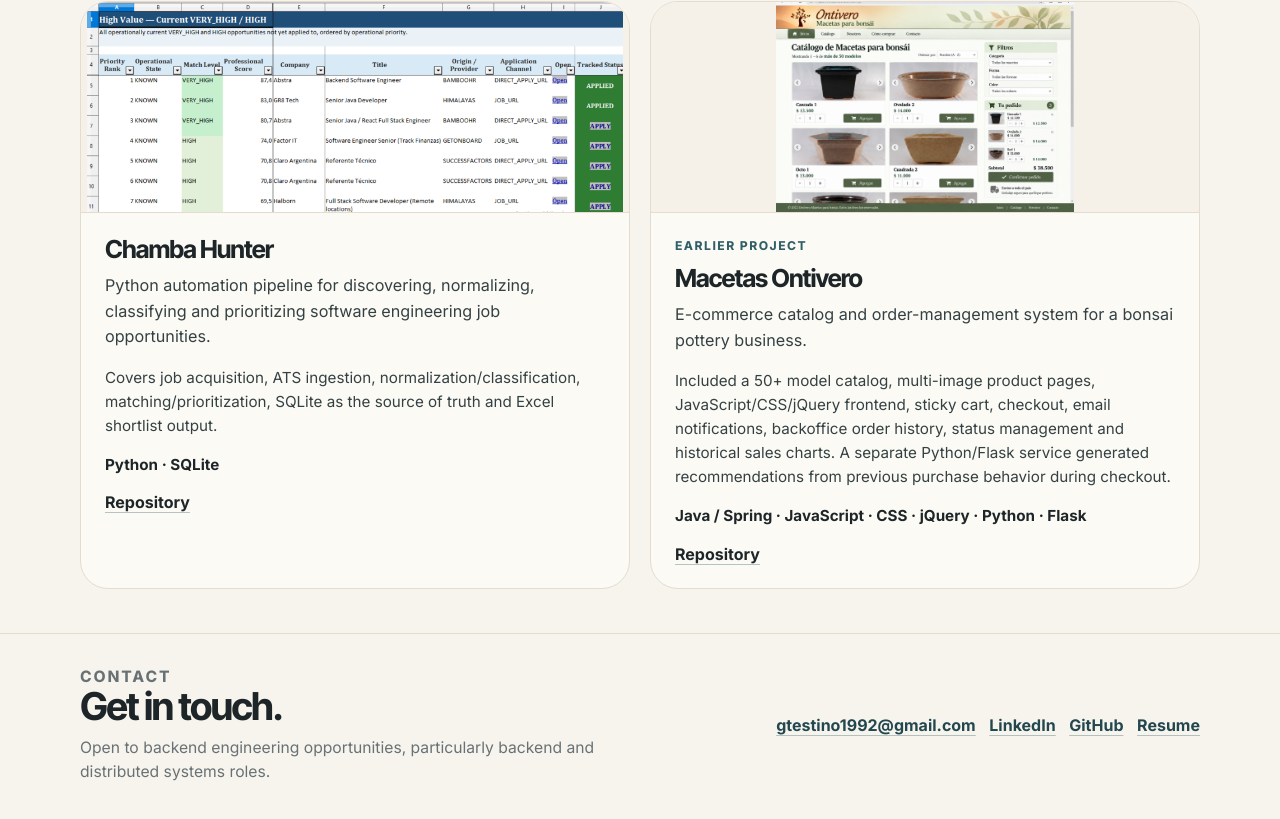
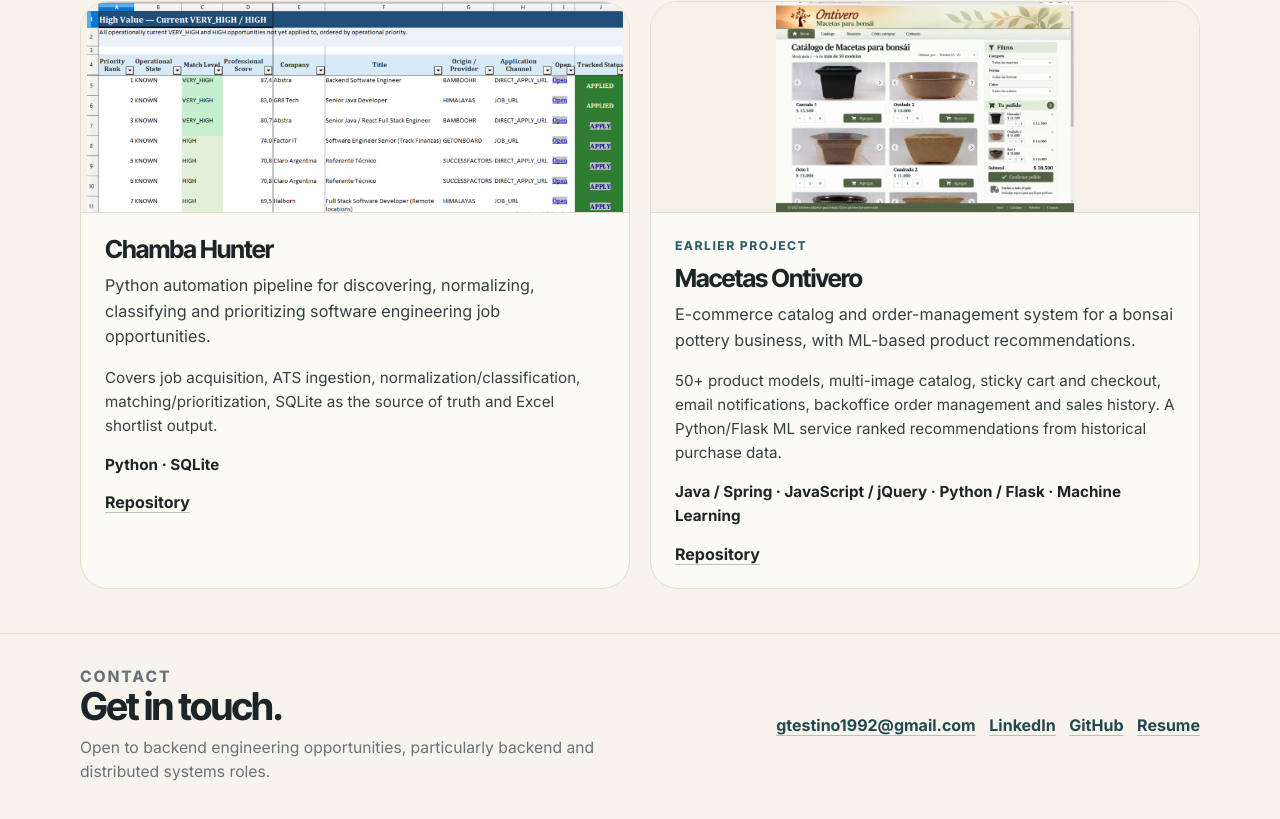
Before and after one commit to Gtestino92/gtestino92.github.io, a React (Vite) app: page / in a window 1280 px wide. Shown: the part 3970-4789 px from the top of the page. Built offline with nearby package versions, Linux system fonts and the light colour scheme.

Commit message:
fix ontivero

```diff
--- a/src/data/projects.ts
+++ b/src/data/projects.ts
@@ -101,10 +101,10 @@ export const otherProjects = [
     name: "Macetas Ontivero",
     eyebrow: "Earlier project",
     description:
-      "E-commerce catalog and order-management system for a bonsai pottery business.",
+      "E-commerce catalog and order-management system for a bonsai pottery business, with ML-based product recommendations.",
     details:
-      "Included a 50+ model catalog, multi-image product pages, JavaScript/CSS/jQuery frontend, sticky cart, checkout, email notifications, backoffice order history, status management and historical sales charts. A separate Python/Flask service generated recommendations from previous purchase behavior during checkout.",
-    stack: "Java / Spring · JavaScript · CSS · jQuery · Python · Flask",
+      "50+ product models, multi-image catalog, sticky cart and checkout, email notifications, backoffice order management and sales history. A Python/Flask ML service ranked recommendations from historical purchase data.",
+    stack: "Java / Spring · JavaScript / jQuery · Python / Flask · Machine Learning",
     links: [
       {
         label: "Repository",
```
